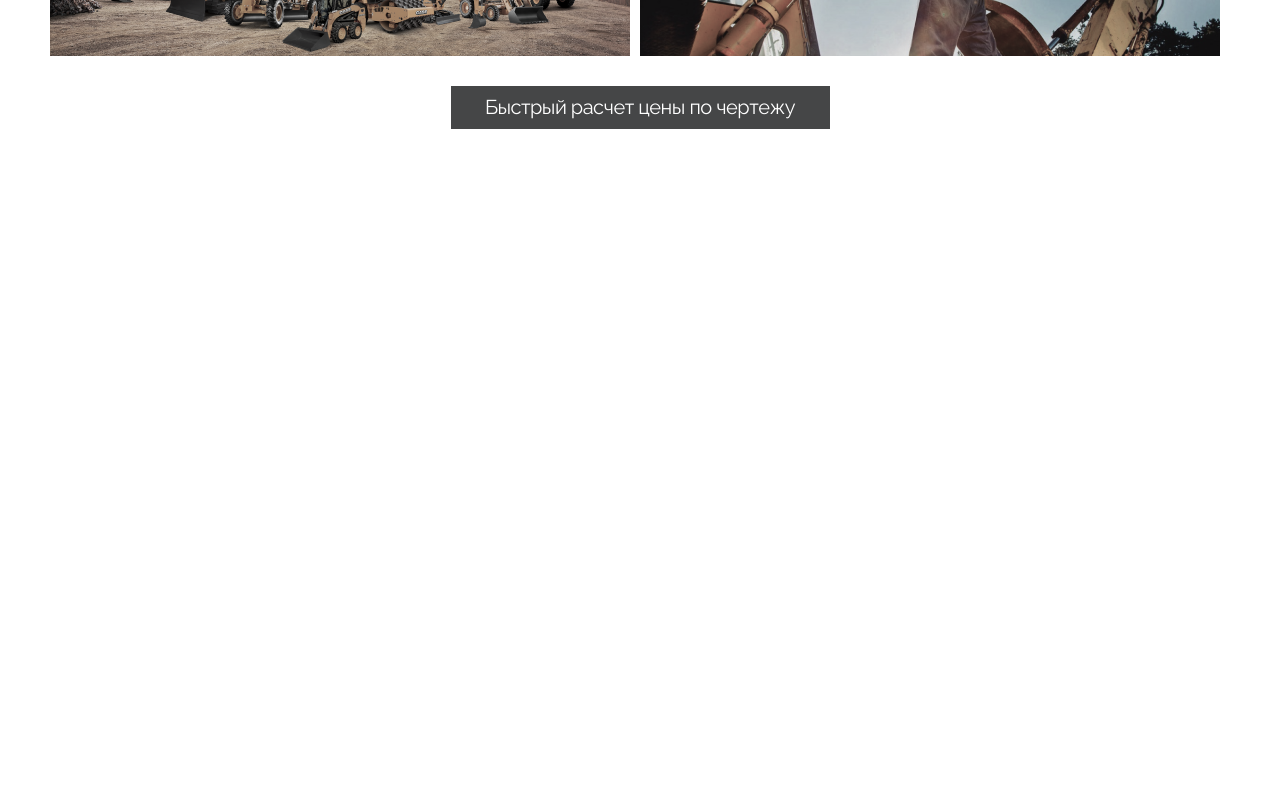
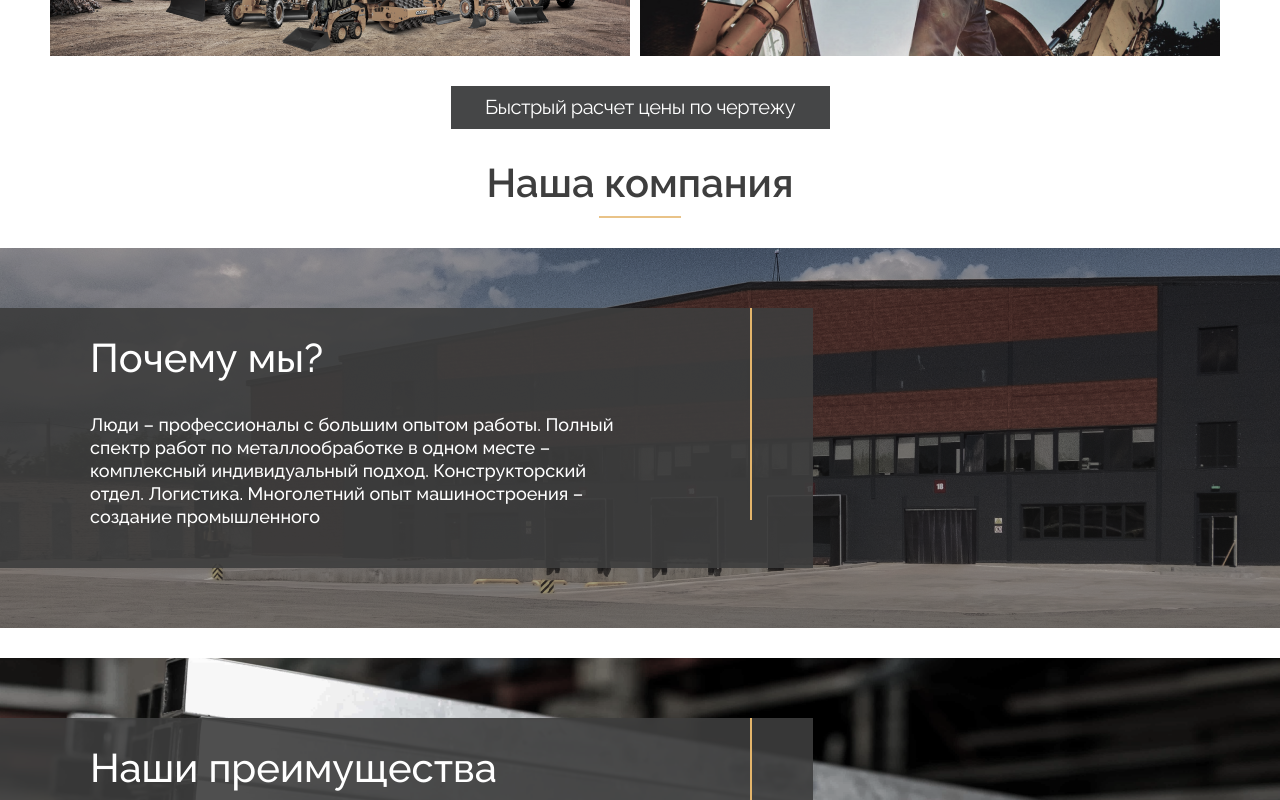
Before and after one commit to Cervus23/metal-products, a React (Create React App) app: page / in a window 1280 px wide. Shown: the part 1240-2040 px from the top of the page. Before the commit the page ends 1369 px from the top, so only its background shows below. Built offline with nearby package versions, Linux system fonts and the light colour scheme.

Commit message:
Created company section

```diff
--- a/src/App.js
+++ b/src/App.js
@@ -4,6 +4,7 @@ import reducers from "./store/reducers";
 import Header from "./containers/Header";
 import Banner from "./containers/Banner";
 import ServiceSection from "./containers/ServiceSection";
+import CompanySection from "./containers/CompanySection";
 import "./App.css";
 
 const store = createStore(reducers);
@@ -15,6 +16,7 @@ function App() {
         <Header />
         <Banner />
         <ServiceSection />
+        <CompanySection />
       </div>
     </Provider>
   );
--- /dev/null
+++ b/src/components/CompanyCard/index.js
@@ -0,0 +1,22 @@
+import React from "react";
+import "./style.css";
+
+const CompanyCard = (props) => {
+  return (
+    <div
+      className="comp-card-container"
+      style={{ backgroundImage: `url(${props.url})` }}
+    >
+      <div className="comp-content-container">
+        <div className="comp-text-container">
+          <h3 className="comp-card-title">{props.title}</h3>
+          <p className="comp-card-text">{props.text}</p>
+        </div>
+
+        <div className="comp-vertical-line"></div>
+      </div>
+    </div>
+  );
+};
+
+export default CompanyCard;
--- /dev/null
+++ b/src/components/CompanyCard/style.css
@@ -0,0 +1,53 @@
+.comp-card-container {
+  display: flex;
+  width: 100%;
+  height: 380px;
+  flex-grow: 1;
+  margin-bottom: 30px;
+}
+
+.comp-content-container {
+  display: flex;
+  align-self: center;
+  background-color: rgba(62, 62, 62, 0.9);
+}
+
+.comp-text-container {
+  display: flex;
+  flex-direction: column;
+  width: 750px;
+  height: 260px;
+}
+
+.comp-card-title {
+  font-family: "Raleway";
+  font-style: normal;
+  font-weight: 500;
+  font-size: 40px;
+  line-height: 60px;
+  color: #ffffff;
+  margin-top: 20px;
+  margin-left: 90px;
+  margin-bottom: 25px;
+}
+
+.comp-card-text {
+  font-family: "Raleway";
+  font-style: normal;
+  font-weight: 500;
+  font-size: 18px;
+  line-height: 23px;
+  color: #ffffff;
+  margin: 0;
+  margin-left: 90px;
+  margin-bottom: 40px;
+  width: 545px;
+}
+
+.comp-vertical-line {
+  display: flex;
+  width: 2px;
+  height: 212px;
+  background-color: #e4b56b;
+  margin-right: 61px;
+}
--- a/src/components/ServiceCard/index.js
+++ b/src/components/ServiceCard/index.js
@@ -4,12 +4,12 @@ import "./style.css";
 const ServiceCard = (props) => {
   return (
     <div
-      className="card-container"
+      className="serv-card-container"
       style={{ backgroundImage: `url(${props.url})` }}
     >
-      <div className="text-container">
-        <h3 className="card-text">{props.text}</h3>
-        <div className="vertical-line"></div>
+      <div className="serv-text-container">
+        <h3 className="serv-card-title">{props.text}</h3>
+        <div className="serv-vertical-line"></div>
       </div>
     </div>
   );
--- a/src/components/ServiceCard/style.css
+++ b/src/components/ServiceCard/style.css
@@ -1,4 +1,4 @@
-.card-container {
+.serv-card-container {
   display: flex;
   height: 201px;
   flex-grow: 1;
@@ -6,7 +6,7 @@
   margin-bottom: 10px;
 }
 
-.text-container {
+.serv-text-container {
   display: flex;
   justify-content: space-between;
   width: 333px;
@@ -15,7 +15,7 @@
   margin-top: 32px;
 }
 
-.card-text {
+.serv-card-title {
   font-family: "Raleway";
   font-weight: 500;
   font-style: normal;
@@ -23,7 +23,7 @@
   margin-left: 15px;
 }
 
-.vertical-line {
+.serv-vertical-line {
   display: flex;
   width: 2px;
   height: 46px;
--- /dev/null
+++ b/src/containers/CompanySection/index.js
@@ -0,0 +1,41 @@
+import React from "react";
+import CompanyCard from "../../components/CompanyCard";
+import first from "../../img/companyCards/first.png";
+import second from "../../img/companyCards/second.png";
+import "./style.css";
+
+const cards = [
+  {
+    id: first,
+    title: "Почему мы?",
+    text:
+      "Люди – профессионалы с большим опытом работы. Полный спектр работ по металлообработке в одном месте – комплексный индивидуальный подход. Конструкторский отдел. Логистика. Многолетний опыт машиностроения – создание промышленного ",
+  },
+  {
+    id: second,
+    title: "Наши преимущества",
+    text:
+      "Люди – профессионалы с большим опытом работы. Полный спектр работ по металлообработке в одном месте – комплексный индивидуальный подход. Конструкторский отдел. Логистика. Многолетний опыт машиностроения – создание промышленного ",
+  },
+];
+
+const CompanySection = () => {
+  return (
+    <div className="comp-section">
+      <h2 className="comp-title">Наша компания</h2>
+      <hr className="comp-horizontal-line" />
+      <div className="company-container">
+        {cards.map((card) => (
+          <CompanyCard
+            url={card.id}
+            title={card.title}
+            text={card.text}
+            key={card.id}
+          />
+        ))}
+      </div>
+    </div>
+  );
+};
+
+export default CompanySection;
--- /dev/null
+++ b/src/containers/CompanySection/style.css
@@ -0,0 +1,31 @@
+.comp-section {
+  display: flex;
+  flex-direction: column;
+  width: 100%;
+  align-items: center;
+}
+
+.comp-title {
+  font-family: "Raleway";
+  font-style: normal;
+  font-weight: 600;
+  font-size: 40px;
+  color: #3e3e3e;
+  margin-top: 30px;
+  margin-bottom: 10px;
+}
+
+.comp-horizontal-line {
+  background-color: rgba(228, 181, 107, 0.8);
+  height: 2px;
+  width: 82px;
+  border-width: 0;
+  margin: 0;
+  margin-bottom: 30px;
+}
+
+.company-container {
+  display: flex;
+  flex-direction: column;
+  width: 100%;
+}
```
Also changed, not shown: src/containers/ServiceSection/index.js (+10 -1 lines), src/img/companyCards/first.png (added), src/img/companyCards/second.png (added).
